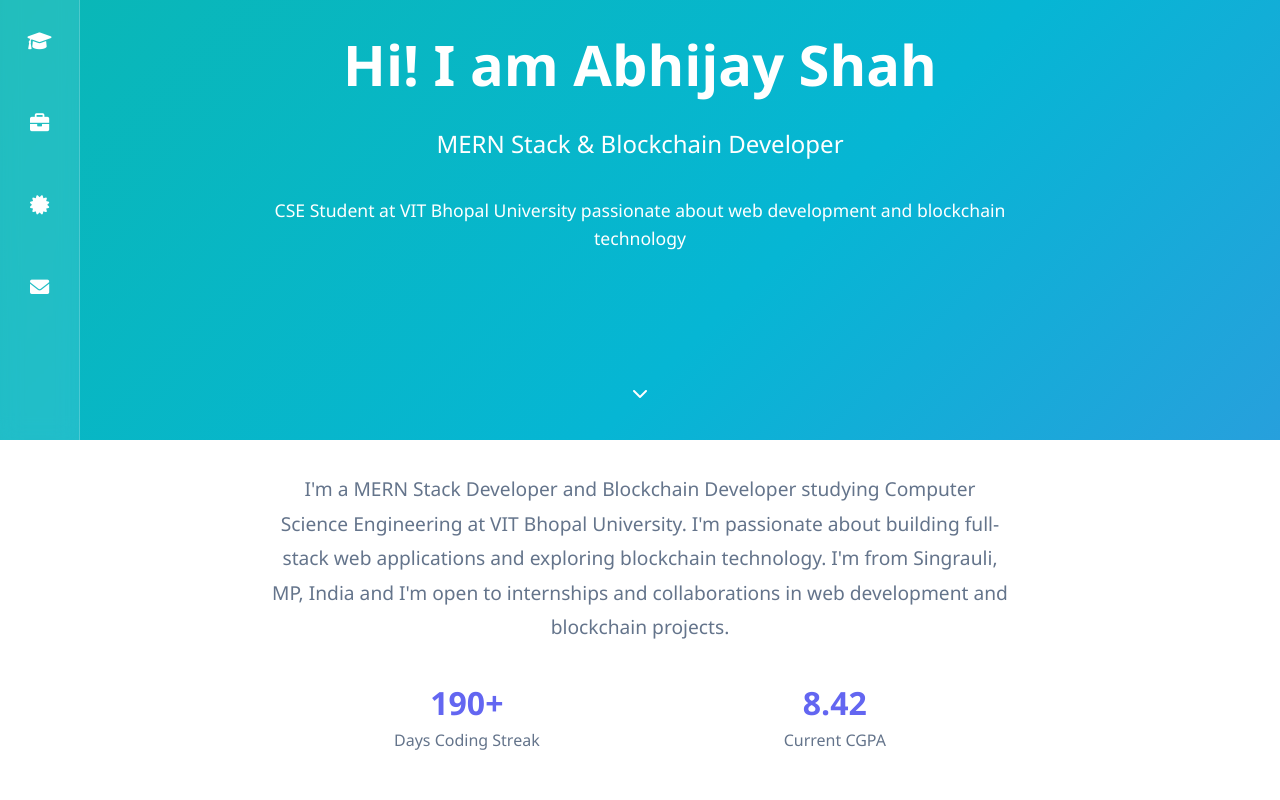
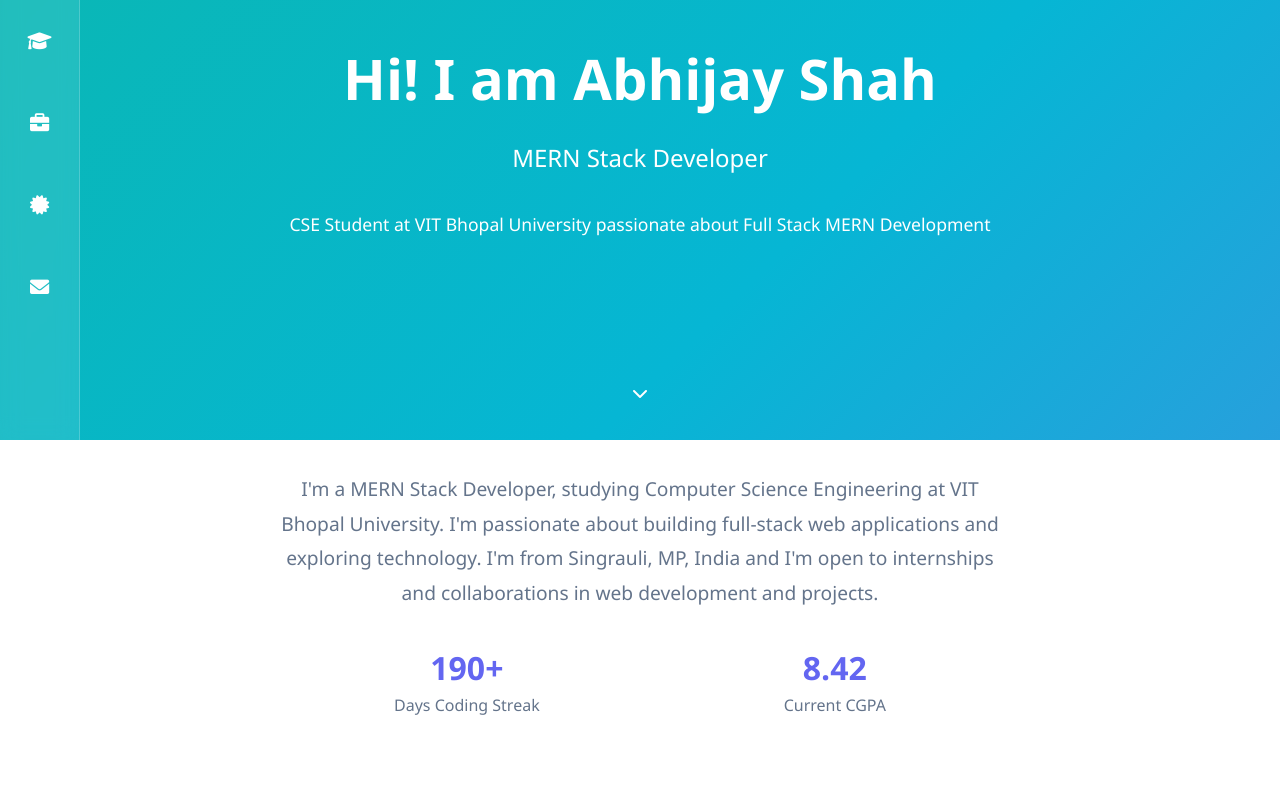
Before and after one commit to Abhijayshah/portfolio-2, a plain HTML site: page index.html in a window 1280 px wide. Shown: the part 360-1160 px from the top of the page. Drawn offline with Linux system fonts and the light colour scheme.

```diff
--- a/index.html
+++ b/index.html
@@ -3,7 +3,7 @@
 <head>
     <meta charset="UTF-8">
     <meta name="viewport" content="width=device-width, initial-scale=1.0">
-    <title>Hi, I’m Abhijay shah — MERN Stack & Blockchain Developer</title>
+    <title>Hi, I’m Abhijay shah — MERN Stack Developer</title>
     <link href="https://cdnjs.cloudflare.com/ajax/libs/font-awesome/6.0.0/css/all.min.css" rel="stylesheet">
     <style>
         * {
@@ -630,8 +630,8 @@
         <div class="hero-content">
             <img src="https://avatars.githubusercontent.com/u/115077886?v=4" alt="Abhijay Shah" class="profile-image">
             <h1>Hi! I am Abhijay Shah</h1>
-            <p class="subtitle">MERN Stack & Blockchain Developer</p>
-            <p class="description">CSE Student at VIT Bhopal University passionate about web development and blockchain technology</p>
+            <p class="subtitle">MERN Stack Developer</p>
+            <p class="description">CSE Student at VIT Bhopal University passionate about Full Stack MERN Development</p>
         </div>
         <div class="scroll-indicator">
             <i class="fas fa-chevron-down"></i>
@@ -641,7 +641,7 @@
         <!-- About Section -->
         <section class="section" id="about" style="padding: 2rem; max-width: 800px; margin: auto;">
             <p style="font-size: 1.2rem; color: var(--text-muted); line-height: 1.8; text-align: center;">
-                I'm a MERN Stack Developer and Blockchain Developer studying Computer Science Engineering at VIT Bhopal University. I'm passionate about building full-stack web applications and exploring blockchain technology. I'm from Singrauli, MP, India and I'm open to internships and collaborations in web development and blockchain projects.
+                I'm a MERN Stack Developer,  studying Computer Science Engineering at VIT Bhopal University. I'm passionate about building full-stack web applications and exploring technology. I'm from Singrauli, MP, India and I'm open to internships and collaborations in web development and  projects.
             </p>
             <div style="display: flex; justify-content: space-around; margin-top: 2rem;">
                 <div style="text-align: center;">
@@ -974,7 +974,7 @@
                 <i class="fas fa-phone"></i>
             </a>
         </div>
-        <p style="color: var(--text-muted);">© 2025 Abhijay shah. Built with passion for MERN Stack & Blockchain Development.</p>
+        <p style="color: var(--text-muted);">© 2025 Abhijay shah. Built with passion for MERN Stack </p>
     </footer>
 
     <script>
```
Also changed, not shown: 1 other file.
